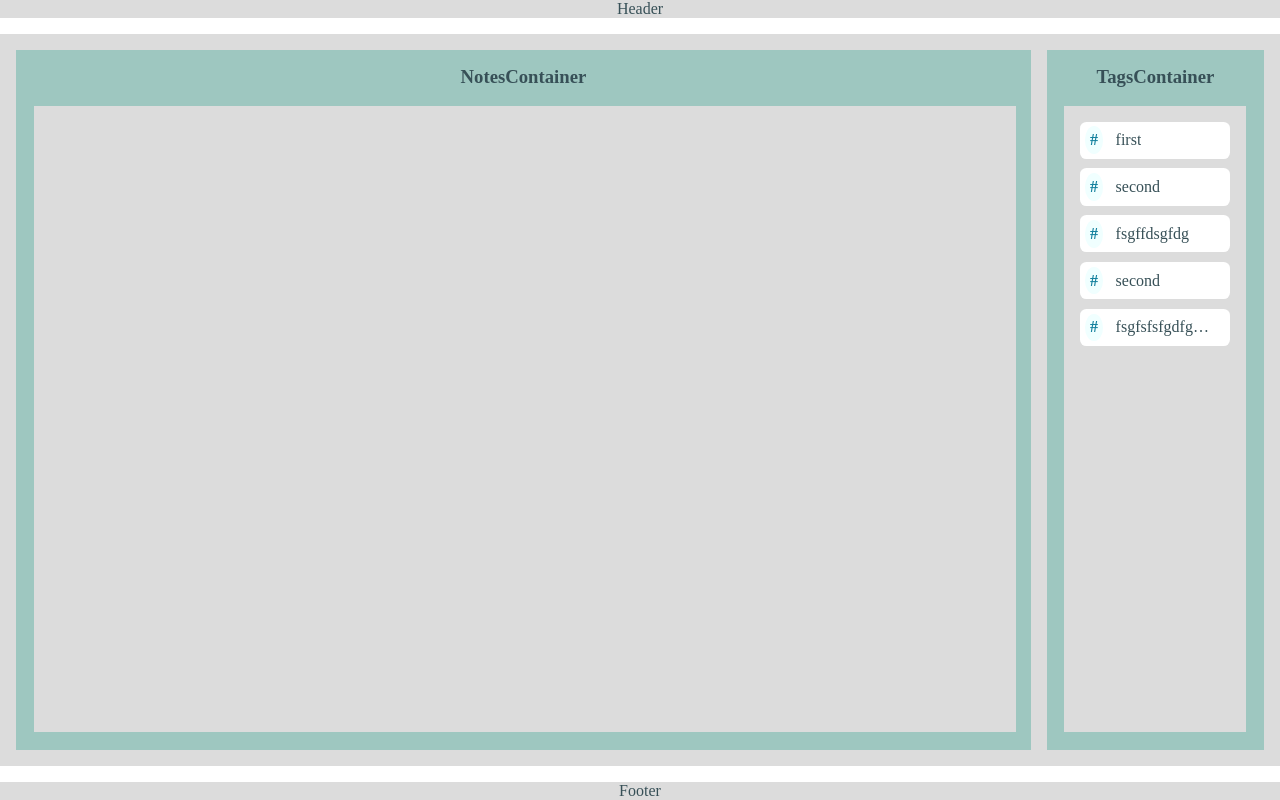
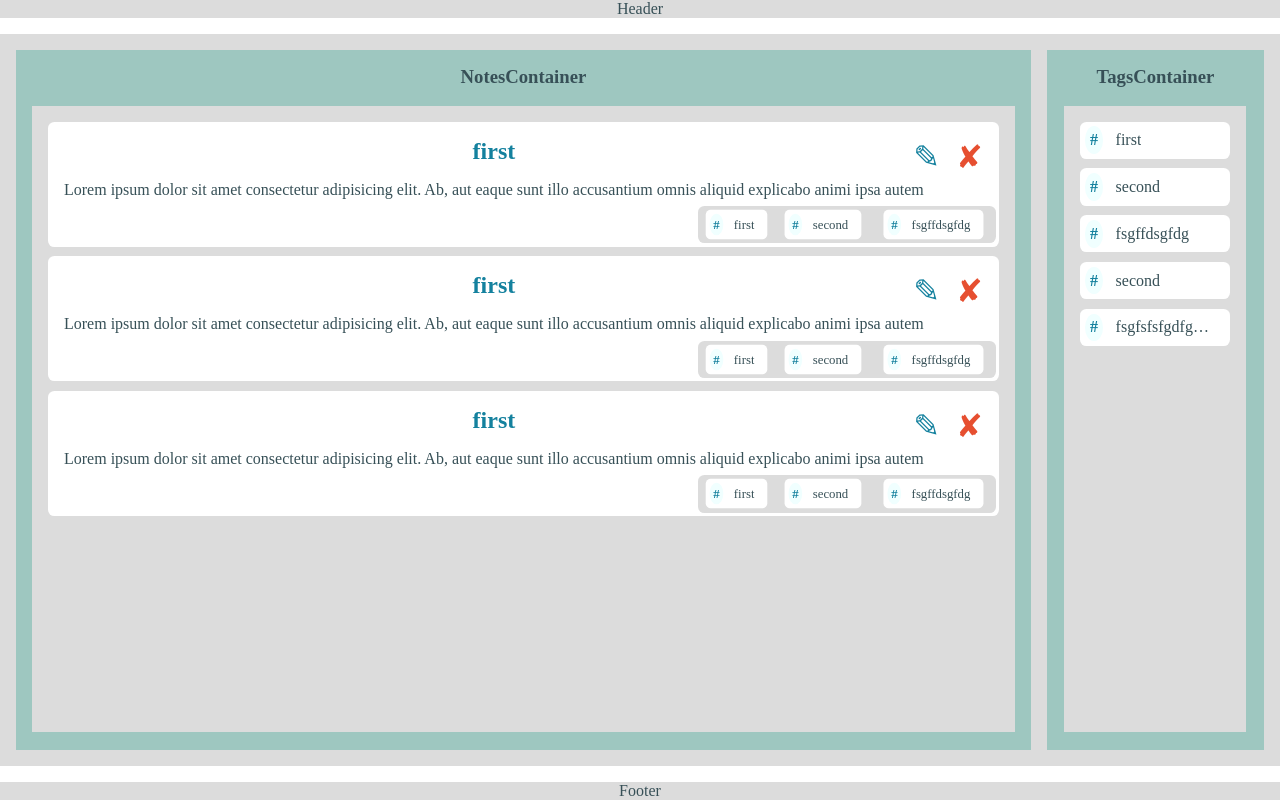
Before and after one commit to RimidalU/notes-text-editor_with-tags, a React (Vite) app: page / in a window 1280 px wide. Built offline with nearby package versions, Linux system fonts and the light colour scheme.

Commit message:
feat: add Note component

```diff
--- a/src/App.scss
+++ b/src/App.scss
@@ -5,6 +5,7 @@
 @import './components/NotesContainer/notesContainer';
 @import './components/TagsContainer/tagsContainer';
 @import './components/Tag/_tag';
+@import './components/Note/note';
 
 
 .App {
--- /dev/null
+++ b/src/components/Note/Note.tsx
@@ -0,0 +1,46 @@
+import React from 'react'
+import { INote } from '../../interfaces/types'
+import Tag from '../Tag/Tag'
+
+interface NoteProps {
+  note: INote,
+  editNote: (note: string) => void,
+  removeNote: (note: string) => void
+}
+
+const Note = ({ note, removeNote, editNote }: NoteProps) => {
+
+  const handleNoteView = () => {
+    console.log('handleNoteView')
+  }
+
+  const handleRemoveNote = () => {
+    removeNote(note.id)
+    console.log('handleNoteRemove')
+  }
+
+  const handleEditNote = () => {
+    editNote(note.id)
+    console.log('handleNoteEdit')
+  }
+
+  return (
+    <li className='note' >
+      <div onClick={handleNoteView}>
+        <h2 className="note_name">{note.name}</h2>
+        <p className="note_description">{note.description}</p>
+        <ul className="note_tags_wrapper">
+          {note.tags && note.tags.map((tagName, index) => (
+            <Tag tagName={tagName} key={`${tagName}-${index}`} />
+          ))}
+        </ul>
+      </div>
+      <div className="button_set">
+        <span className='edit_note' onClick={handleEditNote}>&#x270e;</span>
+        <span className='remove_note' onClick={handleRemoveNote}>&#x2718;</span>
+      </div>
+    </li>
+  )
+}
+
+export default Note
--- /dev/null
+++ b/src/components/Note/_note.scss
@@ -0,0 +1,56 @@
+@import '../../sass/variables';
+
+.note {
+    position: relative;
+    border-radius: .4rem;
+    margin-bottom: 0.6rem;
+    padding: 1rem;
+    background-color: $white-color;
+    display: flex;
+    flex-direction: column;
+    align-items: start;
+    cursor: pointer;
+
+    h2 {
+        padding-bottom: 1rem;
+        color: $primary-color;
+    }
+
+    span {
+        font-size: xx-large;
+    }
+
+    .edit_note {
+        color: $primary-color;
+        margin-right: 1rem;
+    }
+
+    .remove_note {
+        color: $danger-color;
+    }
+
+    .button_set {
+        position: absolute;
+        right: 1rem;
+    }
+
+    .note_description {
+        text-align: start;
+        margin-bottom: 2rem;
+    }
+
+    .note_tags_wrapper {
+        position: absolute;
+        display: flex;
+        flex-direction: row;
+        background-color: $background-color;
+        right: 0.2rem;
+        bottom: 0.2rem;
+        border-radius: .4rem;
+    }
+
+    li {
+        margin-bottom: 0;
+        scale: 0.8;
+    }
+}
--- a/src/components/NotesContainer/NotesContainer.tsx
+++ b/src/components/NotesContainer/NotesContainer.tsx
@@ -1,10 +1,22 @@
 import React from 'react'
+import { INote } from '../../interfaces/types'
+import Note from '../Note/Note'
 
-const NotesContainer = () => {
+interface NotesContainerProps {
+  notes: INote[],
+  editNote: (note: string) => void,
+  removeNote: (note: string) => void
+}
+
+const NotesContainer = ({ notes, removeNote, editNote }: NotesContainerProps) => {
   return (
     <section className='notesContainer'>
       <h3 className="notesContainer_name">NotesContainer</h3>
-      <div className="notes_wrapper">  </div>
+      <ul className="notes_wrapper">
+        {notes && notes.map((note) => (
+          <Note removeNote={removeNote} editNote={editNote} note={note} key={note.id} />
+        ))}
+      </ul>
     </section>
   )
 }
--- a/src/components/NotesContainer/_notesContainer.scss
+++ b/src/components/NotesContainer/_notesContainer.scss
@@ -3,19 +3,22 @@
 .notesContainer {
     display: flex;
     flex-direction: column;
+    align-items: center;
     width: 100%;
     margin: 1rem 0.5rem 1rem 1rem;
     padding: 1rem;
     background-color: $secondary-color;
-}
 
     .notes_wrapper {
         height: 100%;
-    width: 100%;
+        width: calc(100% - 2rem);
         margin: 0.1rem;
+        padding: 1rem;
         background-color: $background-color;
+        overflow: auto;
     }
 
     .notesContainer_name {
         margin-bottom: 1rem;
     }
+}
--- a/src/components/Tag/Tag.tsx
+++ b/src/components/Tag/Tag.tsx
@@ -1,14 +1,14 @@
-import React, { MouseEventHandler } from 'react'
+import React from 'react'
 
 interface TagProps {
   tagName: string,
-  filterByTag: (tagName: string) => void
+  filterByTag?: (tagName: string) => void
 }
 
 const Tag = ({ tagName, filterByTag }: TagProps) => {
 
   const heandleFilterByTag = () => {
-    filterByTag(tagName)
+    filterByTag && filterByTag(tagName)
   }
 
   return (
--- a/src/components/TagsContainer/TagsContainer.tsx
+++ b/src/components/TagsContainer/TagsContainer.tsx
@@ -1,4 +1,4 @@
-import React, { MouseEventHandler } from 'react'
+import React from 'react'
 import Tag from '../Tag/Tag'
 
 interface TagsContainerProps {
--- /dev/null
+++ b/src/interfaces/types.ts
@@ -0,0 +1,6 @@
+export interface INote {
+    id: string
+    name: string
+    description: string
+    tags: string[]
+}
--- a/src/layouts/Main/Main.tsx
+++ b/src/layouts/Main/Main.tsx
@@ -1,18 +1,49 @@
-import React, { MouseEventHandler } from 'react'
+import React from 'react'
+import { v4 as uuidv4 } from 'uuid';
+
 import NotesContainer from '../../components/NotesContainer/NotesContainer'
 import TagsContainer from '../../components/TagsContainer/TagsContainer'
+import { INote } from '../../interfaces/types'
 
 const Main = () => {
 
+  const fakeNotes: INote[] = [
+    {
+      id: uuidv4(),
+      name: 'first',
+      description: 'Lorem ipsum dolor sit amet consectetur adipisicing elit. Ab, aut eaque sunt illo accusantium omnis aliquid explicabo animi ipsa autem',
+      tags: ['first', 'second', 'fsgffdsgfdg']
+    },
+    {
+      id: uuidv4(),
+      name: 'first',
+      description: 'Lorem ipsum dolor sit amet consectetur adipisicing elit. Ab, aut eaque sunt illo accusantium omnis aliquid explicabo animi ipsa autem',
+      tags: ['first', 'second', 'fsgffdsgfdg']
+    },
+    {
+      id: uuidv4(),
+      name: 'first',
+      description: 'Lorem ipsum dolor sit amet consectetur adipisicing elit. Ab, aut eaque sunt illo accusantium omnis aliquid explicabo animi ipsa autem',
+      tags: ['first', 'second', 'fsgffdsgfdg']
+    },
+  ]
   const fakeTags = ['first', 'second', 'fsgffdsgfdg', 'second', 'fsgfsfsfgdfgdfgdfdsgfdg']
 
   const filterByTag = (tagName: string) => {
     console.log(tagName);
   }
 
+  const removeNote = (noteId: string) => {
+    console.log(noteId);
+  }
+
+  const editNote = (noteId: string) => {
+    console.log(noteId);
+  }
+
   return (
     <main className='main'>
-      <NotesContainer />
+      <NotesContainer removeNote={removeNote} editNote={editNote} notes={fakeNotes} />
       <TagsContainer filterByTag={filterByTag} tags={fakeTags} />
     </main>
   )
```
Lines whose indentation alone changed are shown as unchanged.
